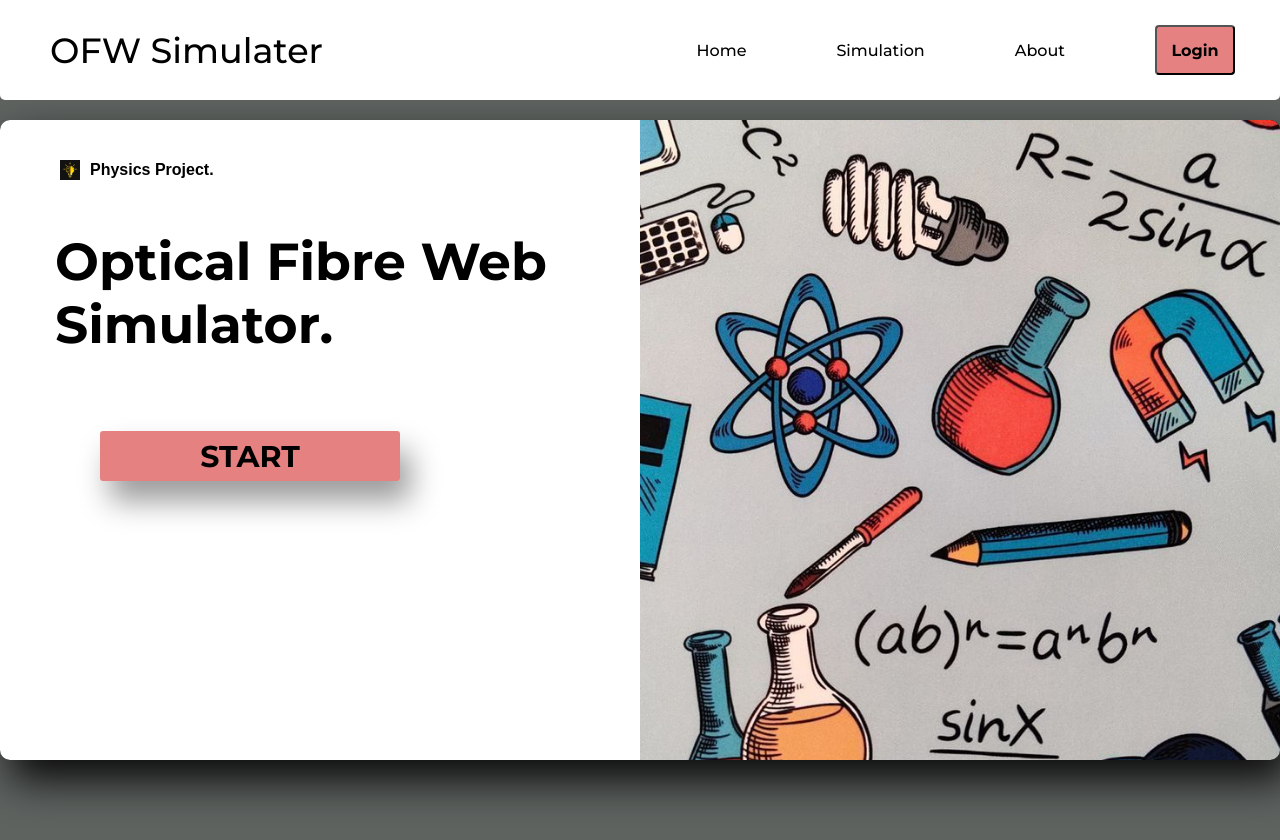
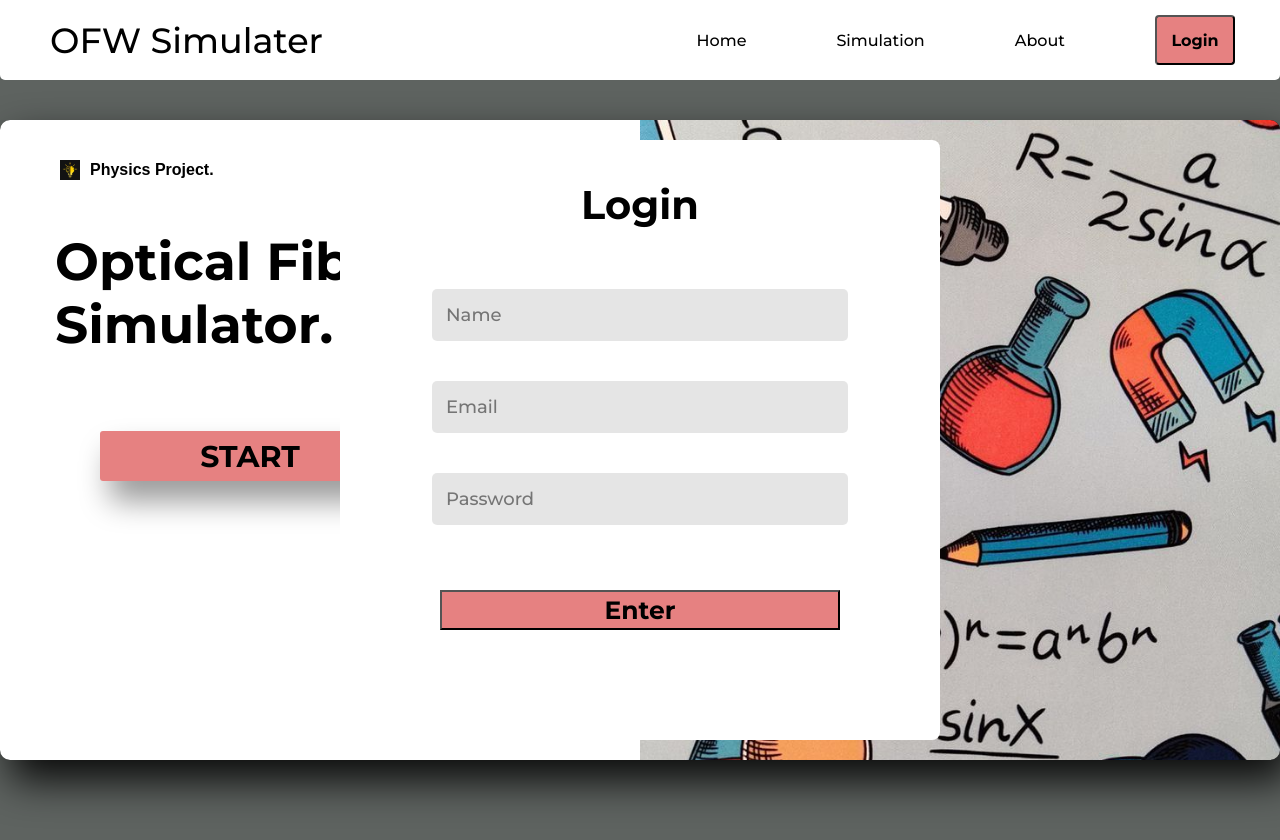
Before and after one commit to manikandan-glitches/Optical-fibre-simulater, a plain HTML site: page index.html in a window 1280 px wide. Drawn offline with Linux system fonts and the light colour scheme.

Commit message:
today work login box

```diff
--- a/header.css
+++ b/header.css
@@ -3,7 +3,7 @@
   top: 0;
   left: 0;
   right: 0;
-  height: 100px;
+  height: 80px;
   background-color:white;
   display: flex;
   flex-direction: row;
--- a/index.html
+++ b/index.html
@@ -3,6 +3,8 @@
     <head>
         <link rel="stylesheet" href="index.css">
         <link rel="stylesheet" href="header.css">
+        <link rel="stylesheet" href="login.css">
+
         <link rel="preconnect" href="https://fonts.googleapis.com">
         <link rel="preconnect" href="https://fonts.gstatic.com" crossorigin>
         <link href="https://fonts.googleapis.com/css2?family=Montserrat:ital,wght@0,100..900;1,100..900&display=swap" rel="stylesheet">
@@ -18,6 +20,14 @@
                 <p>About</p>
                 <button>Login</button>
             </div>
+        </div>
+
+        <div class="login">
+            <p>Login</p>
+            <input type="text" placeholder="Name">
+            <input type="text" placeholder="Email">
+            <input type="text" placeholder="Password">
+            <button>Enter</button>
         </div>
 
 
--- /dev/null
+++ b/login.css
@@ -0,0 +1,40 @@
+.login{
+    display: flex;
+    flex-direction: column;
+    align-items: center;
+    position: fixed;
+    height: 600px;
+    width: 600px;
+    top: 40;
+    bottom: 50;
+    left: 100;
+    right: 100;
+    background-color: white;
+    border-radius: 8px;
+}
+.login input{
+    margin: 20px;
+    height: 50px;
+    width: 400px;
+    font-family:montserrat ;
+    font-weight: 500;
+    font-size: 18px;
+    padding-left: 14px;
+    background-color: rgba(0, 0, 0, 0.1);
+    border: none;
+    border-radius: 5px;
+}
+.login button{
+    height: 40px;
+    width: 400px;
+    background-color: rgba(214, 45, 45, 0.6);
+    font-family: montserrat ;
+    font-size: 25px;
+    font-weight: 700;
+}
+
+.login p{
+    font-family: montserrat;
+    font-size: 40px;
+    font-weight: 700;
+}
```
Also changed, not shown: about.html (added).
